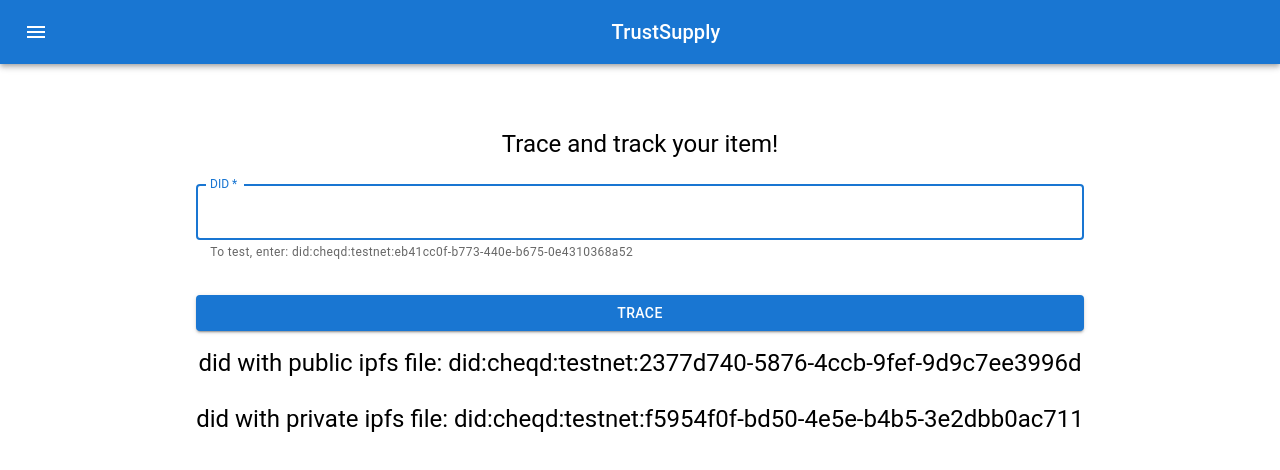
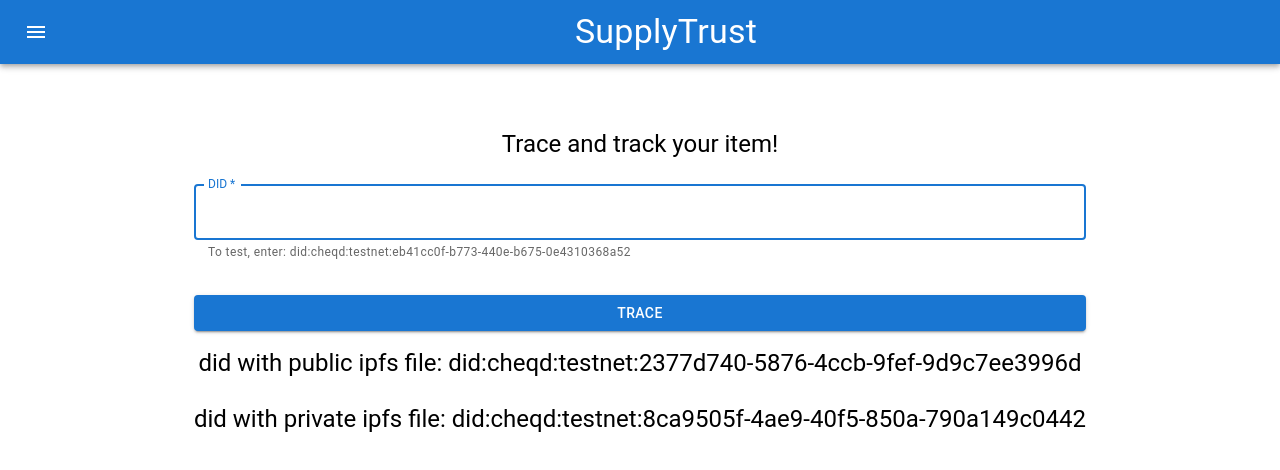
Before and after one commit to sid030sid/supply-trust, a React (Create React App) app in the folder frontend/: page /trace-and-track in a window 1280 px wide. Shown: the top 470 px of the page. Built offline with nearby package versions, Linux system fonts and the light colour scheme; the HTML template or start-up script is replaced by a standard one.

Commit message:
upload to ipfs private and public works now

```diff
--- a/frontend/src/components/EventMetadata.js
+++ b/frontend/src/components/EventMetadata.js
@@ -53,15 +53,20 @@
     return(
         <div>
             {eventMetadata?
+                eventMetadata === "private"?
+                    <div>
+                        <h1>Supply chain event metadata stored in IPFS file {cid} is private. Please present VC so that SupplyTrust can verify your access right for private IPFS file: {cid}</h1>
+                        <h2>TODO: show QR code for verifiable presentation</h2>
+                    </div>
+                :
                 <div>
-                    <h2>{eventMetadata?.event}</h2>
-                    <h2>{JSON.stringify(eventMetadata?.metadata)}</h2>
+                    <h2>Supply chain event: </h2>
+                    <pre>{eventMetadata?.event}</pre>
+                    <h2>Event metadata:</h2>
+                    <pre>{JSON.stringify(eventMetadata?.metadata)}</pre>
                 </div>
             :
-                <div>
-                    <h1>Supply chain event metadata stored in IPFS file {cid} is private. Please present VC so that SupplyTrust can verify your access right for private IPFS file: {cid}</h1>
-                    <h2>TODO: show QR code for verifiable presentation</h2>
-                </div>
+                ""
             }
         </div>
     );
--- a/frontend/src/components/InputForTracing.js
+++ b/frontend/src/components/InputForTracing.js
@@ -127,7 +127,7 @@
                         did with public ipfs file: did:cheqd:testnet:2377d740-5876-4ccb-9fef-9d9c7ee3996d
                     </Typography>
                     <Typography component="h3" variant="h5" sx={{marginBottom:3}}>
-                        did with private ipfs file: did:cheqd:testnet:f5954f0f-bd50-4e5e-b4b5-3e2dbb0ac711
+                        did with private ipfs file: did:cheqd:testnet:8ca9505f-4ae9-40f5-850a-790a149c0442
                     </Typography>
                 </div>
             </Box>
--- a/frontend/src/components/subcomponents/Navbar.js
+++ b/frontend/src/components/subcomponents/Navbar.js
@@ -20,8 +20,8 @@
           >
             <MenuIcon />
           </IconButton>
-          <Typography variant="h6" component="div" sx={{flexGrow:1}}>
-            TrustSupply
+          <Typography variant="h4" component="div" sx={{flexGrow:1}}>
+            SupplyTrust
           </Typography>
         </Toolbar>
       </AppBar>
--- a/frontend/src/components/subcomponents/TracingTable.js
+++ b/frontend/src/components/subcomponents/TracingTable.js
@@ -30,7 +30,7 @@
                 {event.didDocumentMetadata.updated ? event.didDocumentMetadata.updated : event.didDocumentMetadata.created}
               </TableCell>
               <TableCell align="right">
-                <Link target="_blank" rel="noreferrer" href={event.service.find(i=>{return(i.id.includes("ipfs"))})?.serviceEndpoint[0]}>
+                <Link href={"trace-and-track/"+event.service.find(i=>{return(i.id.includes("ipfs"))})?.serviceEndpoint[0]}>
                     See details
                 </Link>
               </TableCell>
```
Also changed, not shown: 2 other files (tests, documents, lock files or other folders).
